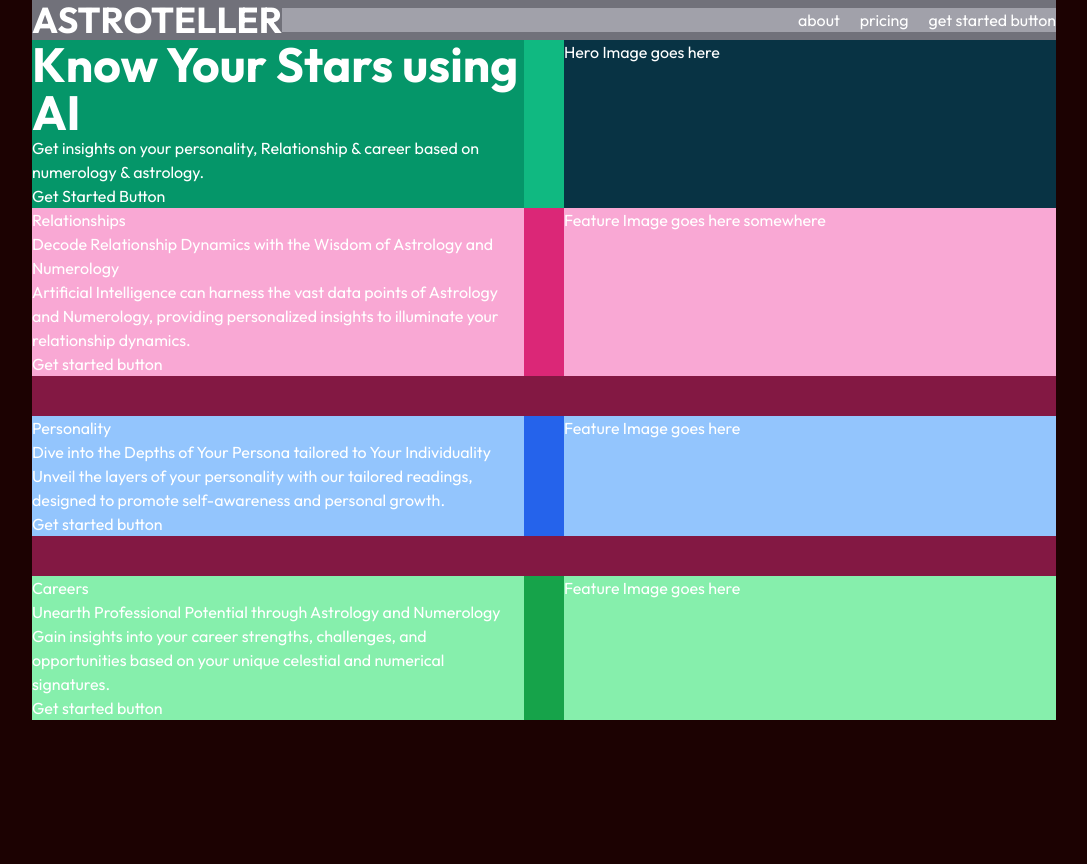
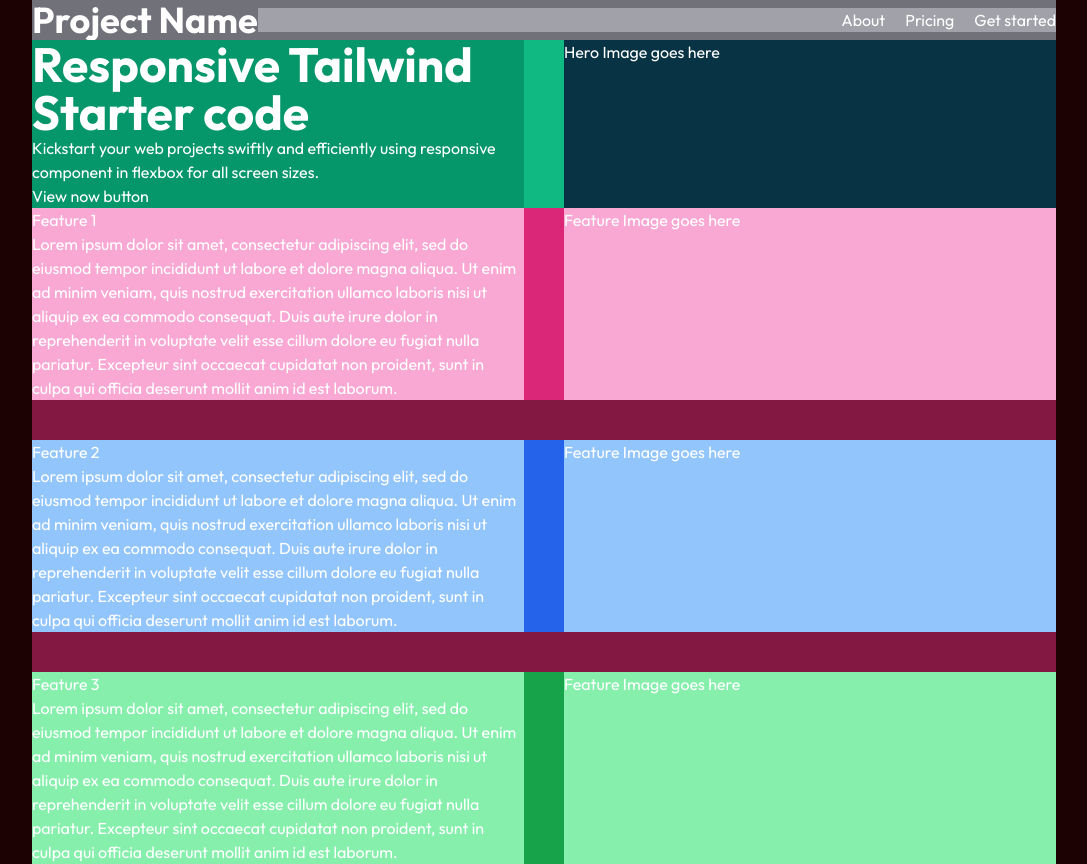
Before and after one commit to mahima-manik/nextjs-tailwind-responsive-starter-code, a Next.js app: page / in a window 1280 px wide. Shown: the whole page, without its empty margins (96-1183 px from the left). Before the commit the page ends 800 px from the top, so only its background shows below. Built offline with nearby package versions, Linux system fonts and the light colour scheme.

Commit message:
Changing to generic text

```diff
--- a/src/app/layout.js
+++ b/src/app/layout.js
@@ -6,8 +6,8 @@
 const outfit = Outfit({ subsets: ['latin'] })
 
 export const metadata = {
-  title: 'Astro Teller',
-  description: 'Know your stars using Artificial Intelligence',
+  title: 'Next.js Tailwind Responsive Starter Code',
+  description: 'Responsive layout and components using Tailwind CSS for all screen sizes - mobile, tablet and desktops.',
 }
 
 export default function RootLayout({ children }) {
--- a/src/components/Features.js
+++ b/src/components/Features.js
@@ -3,23 +3,19 @@
         <div className="flex flex-col bg-pink-900 gap-10">
             <div className="flex flex-col-reverse sm:flex-row bg-pink-600 gap-10">
                 <div className="flex flex-col flex-1 bg-pink-300">
-                    <div>Relationships</div>
-                    <div>Decode Relationship Dynamics with the Wisdom of Astrology and Numerology</div>
-                    <div>Artificial Intelligence can harness the vast data points of Astrology and Numerology, providing personalized insights to illuminate your relationship dynamics.</div>
-                    <div>Get started button</div>
+                    <div>Feature 1</div>
+                    <div>Lorem ipsum dolor sit amet, consectetur adipiscing elit, sed do eiusmod tempor incididunt ut labore et dolore magna aliqua. Ut enim ad minim veniam, quis nostrud exercitation ullamco laboris nisi ut aliquip ex ea commodo consequat. Duis aute irure dolor in reprehenderit in voluptate velit esse cillum dolore eu fugiat nulla pariatur. Excepteur sint occaecat cupidatat non proident, sunt in culpa qui officia deserunt mollit anim id est laborum.</div>
                 </div>
                 <div className="flex flex-col flex-1">
                     <div className="bg-pink-300 min-h-full min-w-full">
-                        Feature Image goes here somewhere
+                        Feature Image goes here
                     </div>
                 </div>
             </div>
             <div className="flex flex-col-reverse sm:flex-row bg-blue-600 gap-10">
                 <div className="flex flex-col flex-1 bg-blue-300">
-                    <div>Personality</div>
-                    <div>Dive into the Depths of Your Persona tailored to Your Individuality</div>
-                    <div>Unveil the layers of your personality with our tailored readings, designed to promote self-awareness and personal growth.</div>
-                    <div>Get started button</div>
+                    <div>Feature 2</div>
+                    <div>Lorem ipsum dolor sit amet, consectetur adipiscing elit, sed do eiusmod tempor incididunt ut labore et dolore magna aliqua. Ut enim ad minim veniam, quis nostrud exercitation ullamco laboris nisi ut aliquip ex ea commodo consequat. Duis aute irure dolor in reprehenderit in voluptate velit esse cillum dolore eu fugiat nulla pariatur. Excepteur sint occaecat cupidatat non proident, sunt in culpa qui officia deserunt mollit anim id est laborum.</div>
                 </div>
                 <div className="flex flex-col flex-1">
                     <div className="bg-blue-300 min-h-full min-w-full">
@@ -29,10 +25,8 @@
             </div>
             <div className="flex flex-col-reverse sm:flex-row bg-green-600 gap-10">
                 <div className="flex flex-col flex-1 bg-green-300">
-                    <div>Careers</div>
-                    <div>Unearth Professional Potential through Astrology and Numerology</div>
-                    <div>Gain insights into your career strengths, challenges, and opportunities based on your unique celestial and numerical signatures.</div>
-                    <div>Get started button</div>
+                    <div>Feature 3</div>
+                    <div>Lorem ipsum dolor sit amet, consectetur adipiscing elit, sed do eiusmod tempor incididunt ut labore et dolore magna aliqua. Ut enim ad minim veniam, quis nostrud exercitation ullamco laboris nisi ut aliquip ex ea commodo consequat. Duis aute irure dolor in reprehenderit in voluptate velit esse cillum dolore eu fugiat nulla pariatur. Excepteur sint occaecat cupidatat non proident, sunt in culpa qui officia deserunt mollit anim id est laborum.</div>
                 </div>
                 <div className="flex flex-col flex-1">
                     <div className="bg-green-300 min-h-full min-w-full">
--- a/src/components/Header.js
+++ b/src/components/Header.js
@@ -2,12 +2,12 @@
   return (
     <div className="flex flex-row items-center justify-center align-top bg-zinc-500">
       <div>
-        <h2>ASTROTELLER</h2>
+        <h2>Project Name</h2>
       </div>
       <div className="flex flex-row flex-auto justify-end space-x-5 bg-zinc-400">
-        <div>about</div>
-        <div>pricing</div>
-        <div>get started button</div>
+        <div>About</div>
+        <div>Pricing</div>
+        <div>Get started</div>
       </div>
     </div>
   )
--- a/src/components/HeroBanner.js
+++ b/src/components/HeroBanner.js
@@ -3,9 +3,9 @@
   return (
     <div className="flex flex-col-reverse sm:flex-row gap-10 bg-emerald-500">
         <div className="flex flex-col flex-1 bg-emerald-600">
-            <h1>Know Your Stars using AI</h1>
-            <p>Get insights on your personality, Relationship & career based on numerology & astrology.</p>
-            <p>Get Started Button</p>
+            <h1>Responsive Tailwind Starter code</h1>
+            <p>Kickstart your web projects swiftly and efficiently using responsive component in flexbox for all screen sizes.</p>
+            <p>View now button</p>
         </div>
         <div className="flex flex-col flex-1 items-center justify-center">
             <div className="bg-cyan-950 min-h-full min-w-full">
```
